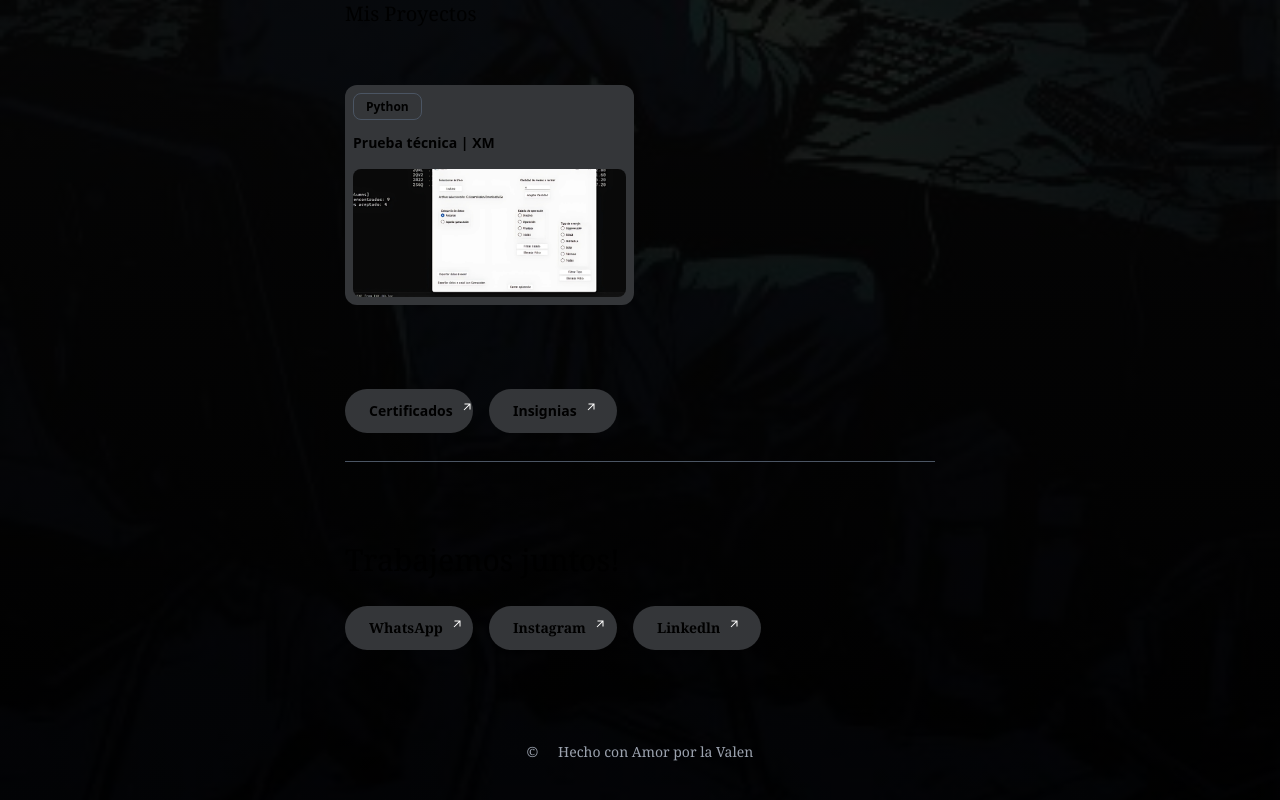
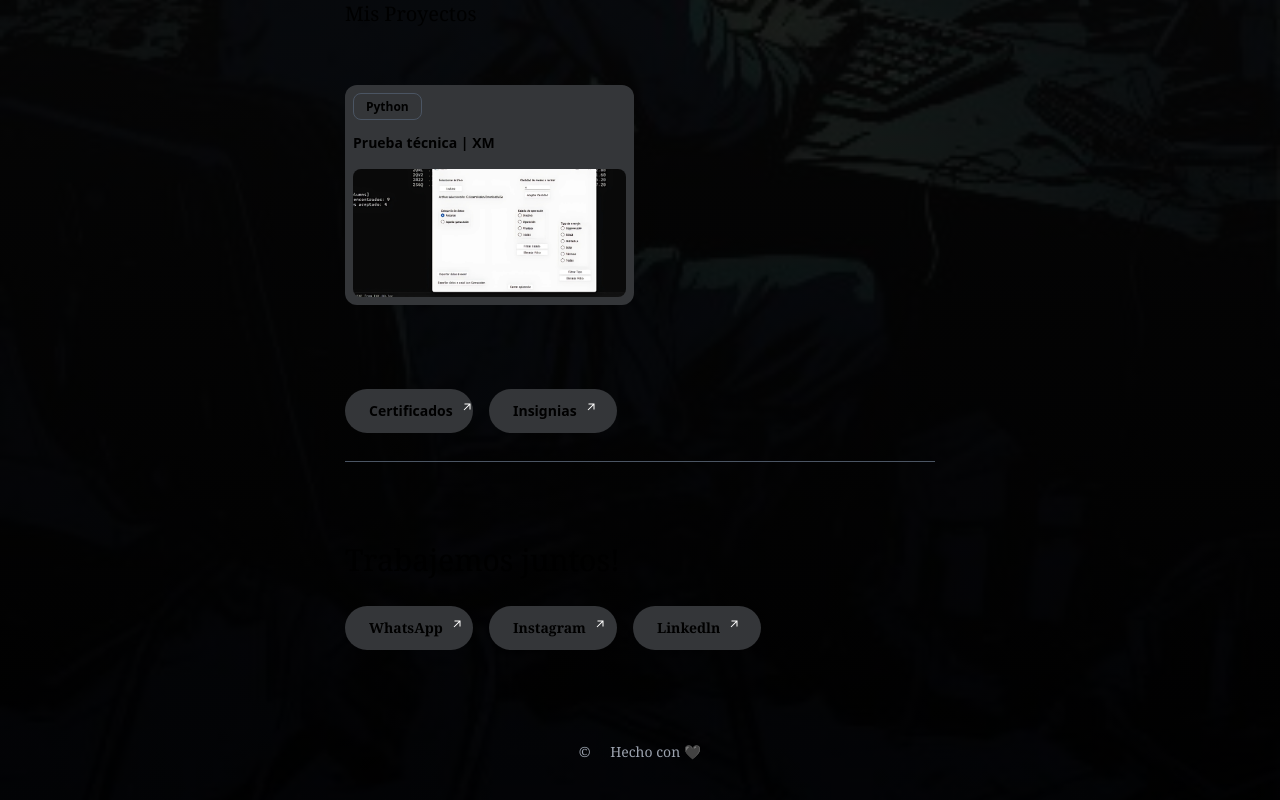
Before and after one commit to valenbotero14/Prortfolio, a React (Vite) app: page / in a window 1280 px wide. Shown: the part 921-1721 px from the top of the page. Built offline with nearby package versions, Linux system fonts and the light colour scheme; a web font is replaced by a local one.

Commit message:
Actualizacion footer

```diff
--- a/src/components/Footer.jsx
+++ b/src/components/Footer.jsx
@@ -48,7 +48,7 @@ const Footer = () => {
       <p className="mt-16 mb-10 text-sm text-gray-400 font-medium text-center">
         <span className="mr-2">©</span> {/* Símbolo de copyright */}
         <span className="ml-2">
-          Hecho con Amor por la Valen {/* Mensaje de autoría */}
+          Hecho con 🖤 {/* Mensaje de autoría */}
         </span>
       </p>
     </div>
```
